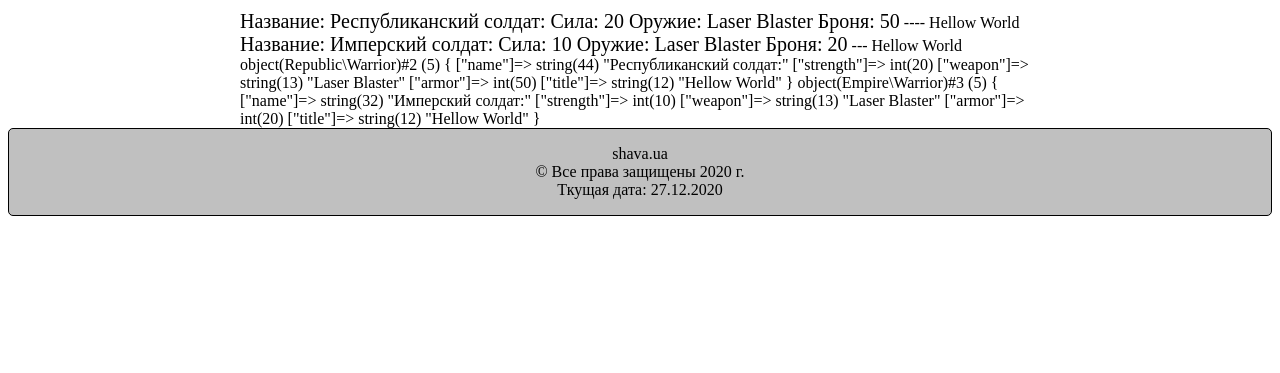
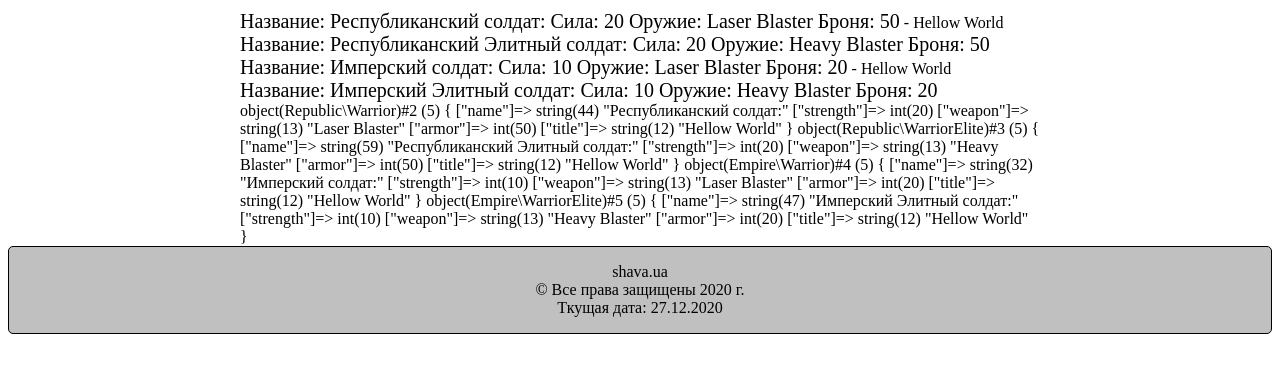
Before and after one commit to Shavius/test2, a PHP site: page /test.php in a window 1280 px wide. Shown: the part 166-539 px from the top of the page. Run offline with PHP 8.4, Linux system fonts and the light colour scheme; style sheets or scripts are compiled from the project's sources.

Commit message:
Добавил Extend Elite для Империи и Республики

```diff
--- a/src/blocks/empire.php
+++ b/src/blocks/empire.php
@@ -20,4 +20,9 @@ class Warrior {
     }
 }
 
+class WarriorElite extends Warrior {
+    public $name = 'Имперский Элитный солдат:';
+    public $weapon = 'Heavy Blaster';
+}
+
 ?>
--- a/src/blocks/republic.php
+++ b/src/blocks/republic.php
@@ -20,4 +20,9 @@ class Warrior {
     }
 }
 
+class WarriorElite extends Warrior {
+    public $name = 'Республиканский Элитный солдат:';
+    public $weapon = 'Heavy Blaster';
+}
+
 ?>
--- a/src/test.php
+++ b/src/test.php
@@ -1,7 +1,9 @@
 <?php
 
 use Republic\Warrior as RepublicWarrior;
+use Republic\WarriorElite as RepublicWarriorElite;
 use Empire\Warrior as EmpireWarrior;
+use Empire\WarriorElite as EmpireWarriorElite;
 
     $title = 'Test';
     require ('blocks/header.php');
@@ -16,18 +18,28 @@ use Empire\Warrior as EmpireWarrior;
             <?php
 
                 $RepublicSoldier_1 = new RepublicWarrior();
+                $RepublicSoldierElite_1 = new RepublicWarriorElite();
                 $EmpireSoldier_1 = new EmpireWarrior();
+                $EmpireSoldierElite_1 = new EmpireWarriorElite();
 
                 echo $RepublicSoldier_1->getProperties();
-                echo ' ---- ' . $RepublicSoldier_1->hellowWorld();
+                echo ' - ' . $RepublicSoldier_1->hellowWorld();
+                echo '<br>';
+
+                echo $RepublicSoldierElite_1->getProperties();
                 echo '<br>';
 
                 echo $EmpireSoldier_1->getProperties();
-                echo ' --- ' . $EmpireSoldier_1->hellowWorld();
+                echo ' - ' . $EmpireSoldier_1->hellowWorld();
+                echo '<br>';
+
+                echo $EmpireSoldierElite_1->getProperties();
                 echo '<br>';
 
                 var_dump($RepublicSoldier_1);
+                var_dump($RepublicSoldierElite_1);
                 var_dump($EmpireSoldier_1);
+                var_dump($EmpireSoldierElite_1);
 
             ?>
         </div>
```
